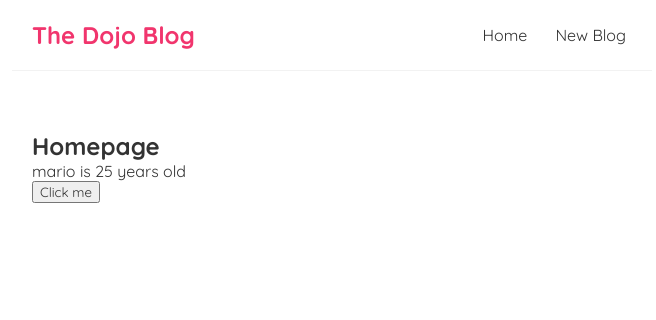
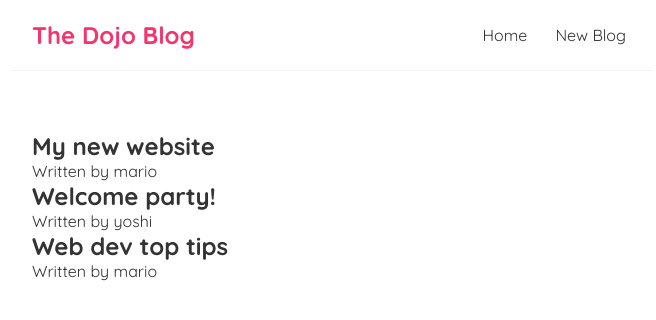
Before and after one commit to terefet/my-frst-reactrepo, a React (Create React App) app: page / in a window 1280 px wide. Shown: the top 320 px of the page, without its empty margins (308-964 px from the left). Built offline with nearby package versions, Linux system fonts and the light colour scheme.

Commit message:
Outputting Lists

```diff
--- a/src/Home.js
+++ b/src/Home.js
@@ -1,21 +1,20 @@
 import { useState } from "react";
 
 const Home = () => {
-  // let name = 'mario';
-  const [name, setName] = useState('mario');
-  const [age, setAge] = useState(25);
-
-  const handleClick = () => {
-    // name = 'luigi';
-    setName('luigi');
-    setAge(30);
-  }
+  const [blogs, setBlogs] = useState([
+    { title: 'My new website', body: 'lorem ipsum...', author: 'mario', id: 1 },
+    { title: 'Welcome party!', body: 'lorem ipsum...', author: 'yoshi', id: 2 },
+    { title: 'Web dev top tips', body: 'lorem ipsum...', author: 'mario', id: 3 }
+  ])
 
   return (
     <div className="home">
-      <h2>Homepage</h2>
-      <p>{ name } is { age } years old</p>
-      <button onClick={handleClick}>Click me</button>
+      {blogs.map(blog => (
+        <div className="blog-preview" key={blog.id} >
+          <h2>{ blog.title }</h2>
+          <p>Written by { blog.author }</p>
+        </div>
+      ))}
     </div>
   );
 }
```
